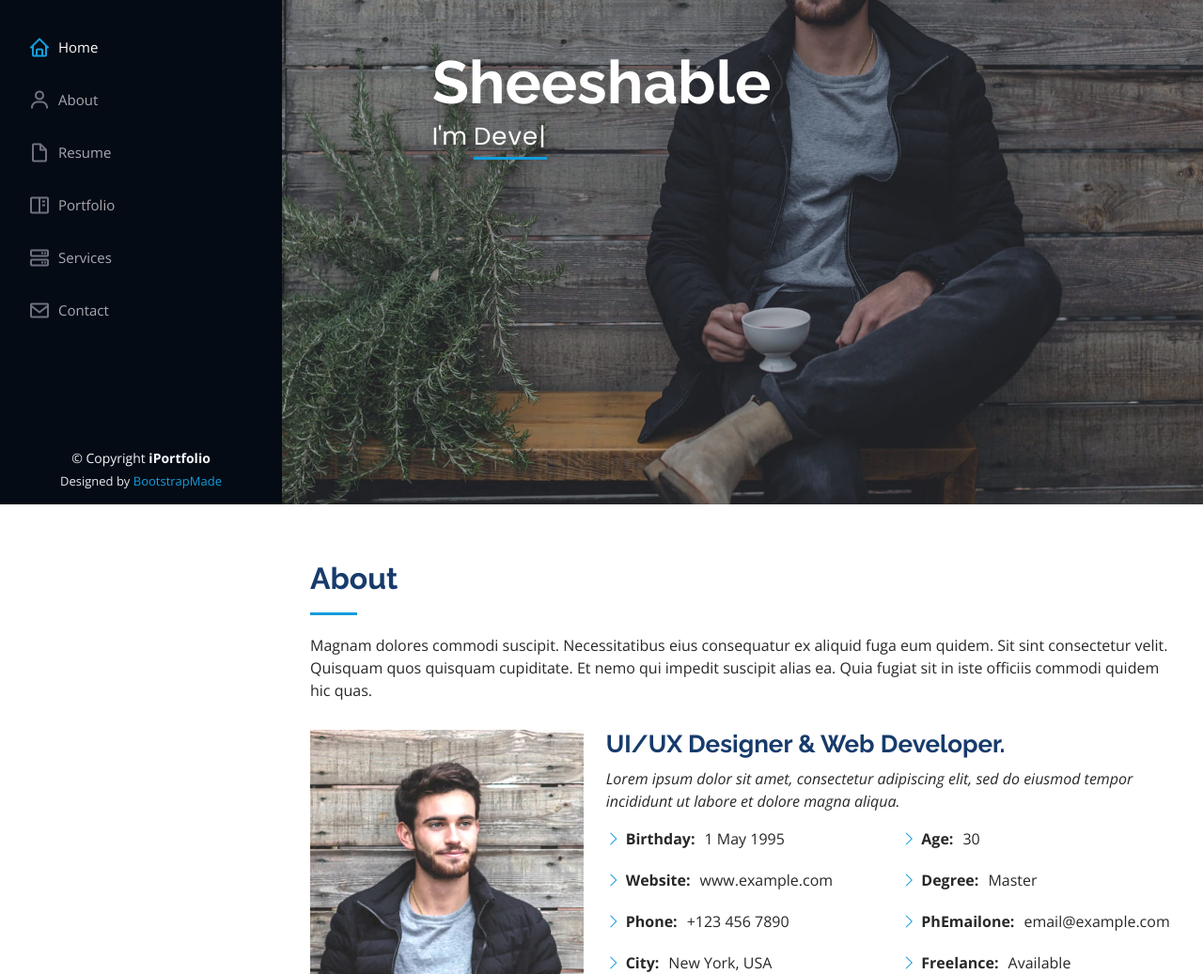
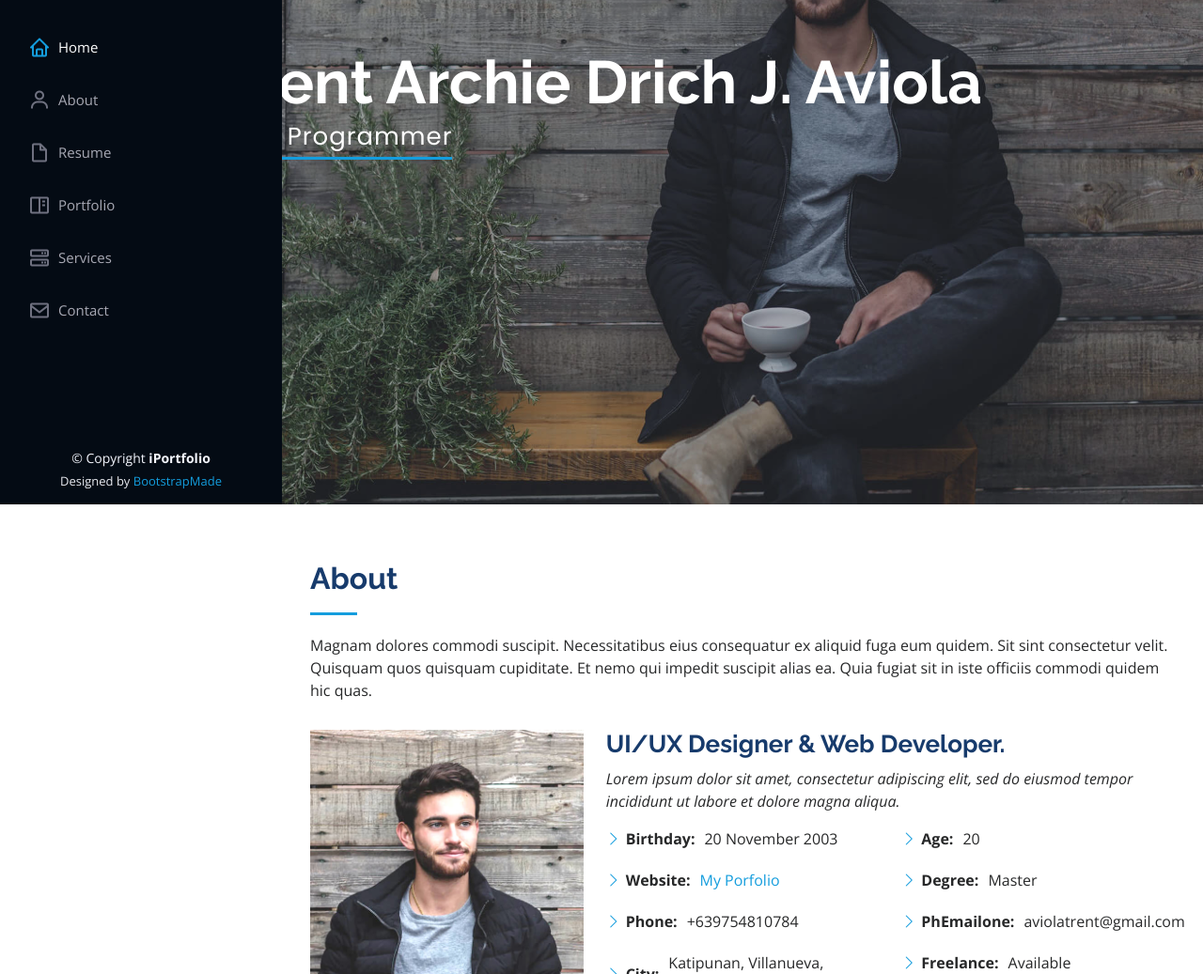
Before and after one commit to Avstrent/AviolaPortfolio, a plain HTML site: page index.html in a window 1280 px wide. Shown: the part 263-1300 px from the top of the page at 94% size. Drawn offline with nearby package versions, Linux system fonts and the light colour scheme.

Commit message:
3rd Commit

```diff
--- a/index.html
+++ b/index.html
@@ -73,8 +73,8 @@
   <!-- ======= Hero Section ======= -->
   <section id="hero" class="d-flex flex-column justify-content-center align-items-center">
     <div class="hero-container" data-aos="fade-in">
-      <h1>Sheeshable</h1>
-      <p>I'm <span class="typed" data-typed-items="Designer, Developer, Freelancer, Photographer"></span></p>
+      <h1>Trent Archie Drich J. Aviola</h1>
+      <p>I'm <span class="typed" data-typed-items="BSIT Student, A Programmer"></span></p>
     </div>
   </section><!-- End Hero -->
 
@@ -102,17 +102,17 @@
             <div class="row">
               <div class="col-lg-6">
                 <ul>
-                  <li><i class="bi bi-chevron-right"></i> <strong>Birthday:</strong> <span>1 May 1995</span></li>
-                  <li><i class="bi bi-chevron-right"></i> <strong>Website:</strong> <span>www.example.com</span></li>
-                  <li><i class="bi bi-chevron-right"></i> <strong>Phone:</strong> <span>+123 456 7890</span></li>
-                  <li><i class="bi bi-chevron-right"></i> <strong>City:</strong> <span>New York, USA</span></li>
+                  <li><i class="bi bi-chevron-right"></i> <strong>Birthday:</strong> <span>20 November 2003</span></li>
+                  <li><i class="bi bi-chevron-right"></i> <strong>Website:</strong> <span><a href="https://avstrent.github.io/AviolaPortfolio">My Porfolio</a></span></li>
+                  <li><i class="bi bi-chevron-right"></i> <strong>Phone:</strong> <span>+639754810784</span></li>
+                  <li><i class="bi bi-chevron-right"></i> <strong>City:</strong> <span>Katipunan, Villanueva, Misamis Oriental</span></li>
                 </ul>
               </div>
               <div class="col-lg-6">
                 <ul>
-                  <li><i class="bi bi-chevron-right"></i> <strong>Age:</strong> <span>30</span></li>
+                  <li><i class="bi bi-chevron-right"></i> <strong>Age:</strong> <span>20</span></li>
                   <li><i class="bi bi-chevron-right"></i> <strong>Degree:</strong> <span>Master</span></li>
-                  <li><i class="bi bi-chevron-right"></i> <strong>PhEmailone:</strong> <span>email@example.com</span></li>
+                  <li><i class="bi bi-chevron-right"></i> <strong>PhEmailone:</strong> <span>aviolatrent@gmail.com</span></li>
                   <li><i class="bi bi-chevron-right"></i> <strong>Freelance:</strong> <span>Available</span></li>
                 </ul>
               </div>
```
